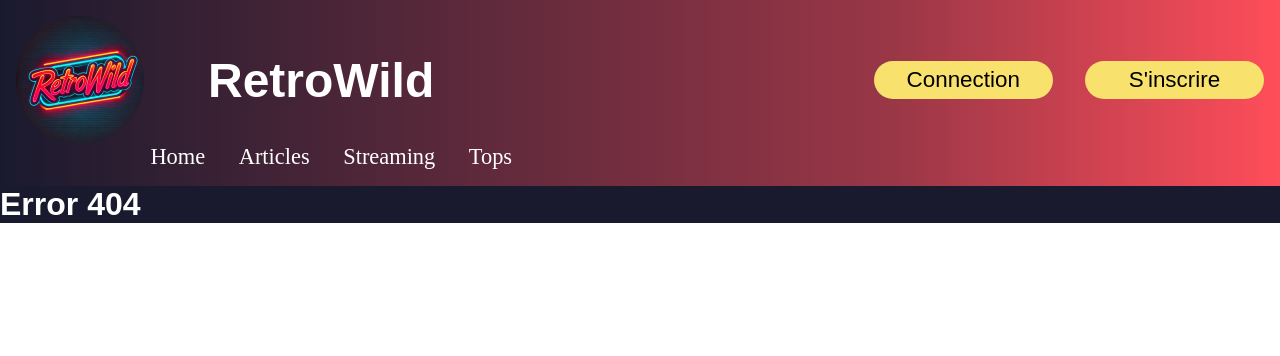
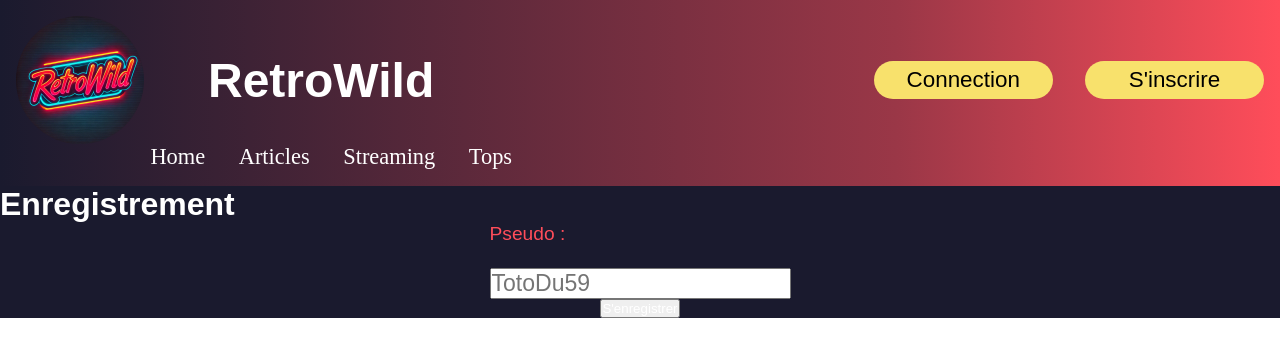
Before and after one commit to RomainVarra/RetroWild, a React (Vite) app in the folder client/: page /register in a window 1280 px wide. Before the commit this address had no page. Shown: the top 356 px of the page. Built offline with nearby package versions, Linux system fonts and the light colour scheme; a web font is replaced by a local one.

Commit message:
feat: registerPage created

```diff
--- a/client/package.json
+++ b/client/package.json
@@ -10,6 +10,7 @@
   "dependencies": {
     "react": "^18.3.1",
     "react-dom": "^18.3.1",
+    "react-hook-form": "^7.54.2",
     "react-player": "^2.16.0",
     "react-router-dom": "^6.26.2"
   },
--- a/client/src/components/NavBar/NavBar.tsx
+++ b/client/src/components/NavBar/NavBar.tsx
@@ -14,6 +14,10 @@ function NavBar() {
     if (event.key === "Enter") {
       handleClick();
     }
+  };
+
+  const handleRegister = () => {
+    navigate("/register");
   };
 
   const [menu, setMenu] = useState(false);
@@ -37,7 +41,11 @@ function NavBar() {
           <button className={style.loginButton} type="button">
             Connection
           </button>
-          <button className={style.registerButton} type="button">
+          <button
+            onClick={handleRegister}
+            className={style.registerButton}
+            type="button"
+          >
             S'inscrire
           </button>
         </div>
--- a/client/src/components/NavBar/navbar.module.css
+++ b/client/src/components/NavBar/navbar.module.css
@@ -127,6 +127,7 @@
     border-radius: 8px;
     border: solid 2px white;
     z-index: 4;
+    font-size: 1.6em;
   }
 
   .showMenu {
--- /dev/null
+++ b/client/src/components/User/Register.tsx
@@ -0,0 +1,49 @@
+import { useForm } from "react-hook-form";
+import type { registerType } from "../../types/user.type";
+import style from "./register.module.css";
+
+type UserFormRegisterType = {
+  onSubmit: (data: registerType) => void;
+};
+
+function Register({ onSubmit }: UserFormRegisterType) {
+  const {
+    register,
+    handleSubmit,
+    watch,
+    formState: { errors },
+  } = useForm<registerType>();
+  return (
+    <form className={style.formRegister}>
+      <section className={style.pseudo}>
+        <label htmlFor="pseudo" className={style.pseudoLabel}>
+          Pseudo :
+          <input
+            placeholder="TotoDu59"
+            {...register("pseudo", {
+              required: "Le champ est requis",
+              minLength: {
+                value: 2,
+                message: "Votre pseudo doit au moins contenir 2 caractères",
+              },
+              maxLength: {
+                value: 30,
+                message:
+                  "Votre pseudo ne peut pas contenir plus de 30 caractères",
+              },
+            })}
+            type="text"
+            id="pseudo"
+            className={style.pseudoInput}
+          />
+          {typeof errors.pseudo?.message === "string" && (
+            <span className={style.errorMessage}>{errors.pseudo.message}</span>
+          )}
+        </label>
+      </section>
+      <button type="submit">S'enregistrer</button>
+    </form>
+  );
+}
+
+export default Register;
--- /dev/null
+++ b/client/src/components/User/register.module.css
@@ -0,0 +1,22 @@
+.formRegister {
+  display: flex;
+  flex-direction: column;
+  justify-content: center;
+  align-items: center;
+}
+
+.pseudoLabel {
+  display: block;
+  color: #ff4d5a;
+  font-size: 1.2em;
+}
+.pseudoInput {
+  margin-top: 1em;
+  display: block;
+  font-size: 1.2em;
+  color: black;
+}
+
+.errorMessage {
+  color: red;
+}
--- /dev/null
+++ b/client/src/pages/ClientPages/AuthPages/RegisterPage.tsx
@@ -0,0 +1,16 @@
+import Register from "../../../components/User/Register";
+import type { registerType } from "../../../types/user.type";
+
+function RegisterPage() {
+  const handleSubmit = (data: registerType) => {
+    data;
+  };
+  return (
+    <>
+      <h1>Enregistrement</h1>
+      <Register onSubmit={handleSubmit} />
+    </>
+  );
+}
+
+export default RegisterPage;
--- a/client/src/router.tsx
+++ b/client/src/router.tsx
@@ -1,6 +1,7 @@
 import { RouterProvider, createBrowserRouter } from "react-router-dom";
 import App from "./App";
 
+import RegisterPage from "./pages/ClientPages/AuthPages/RegisterPage";
 import HomePage from "./pages/ClientPages/Homepage";
 import MovieDetails from "./pages/MovieDetails";
 
@@ -12,6 +13,10 @@ const router = createBrowserRouter([
       {
         path: "/",
         element: <HomePage />,
+      },
+      {
+        path: "/register",
+        element: <RegisterPage />,
       },
       {
         path: "/movie/:id",
--- /dev/null
+++ b/client/src/types/user.type.ts
@@ -0,0 +1,6 @@
+export type registerType = {
+  pseudo: string;
+  email: string;
+  password: string;
+  photo: string;
+};
```
Also changed, not shown: 2 other files (tests, documents, lock files or other folders).
